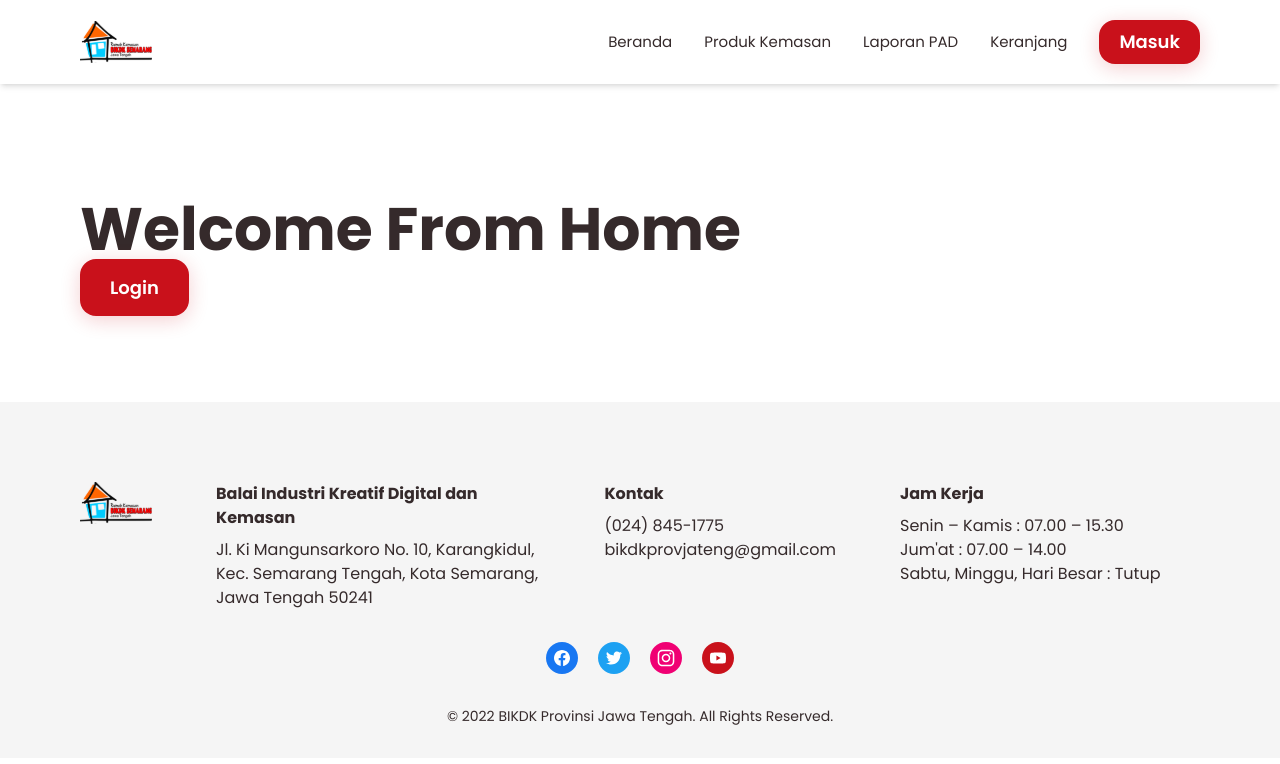
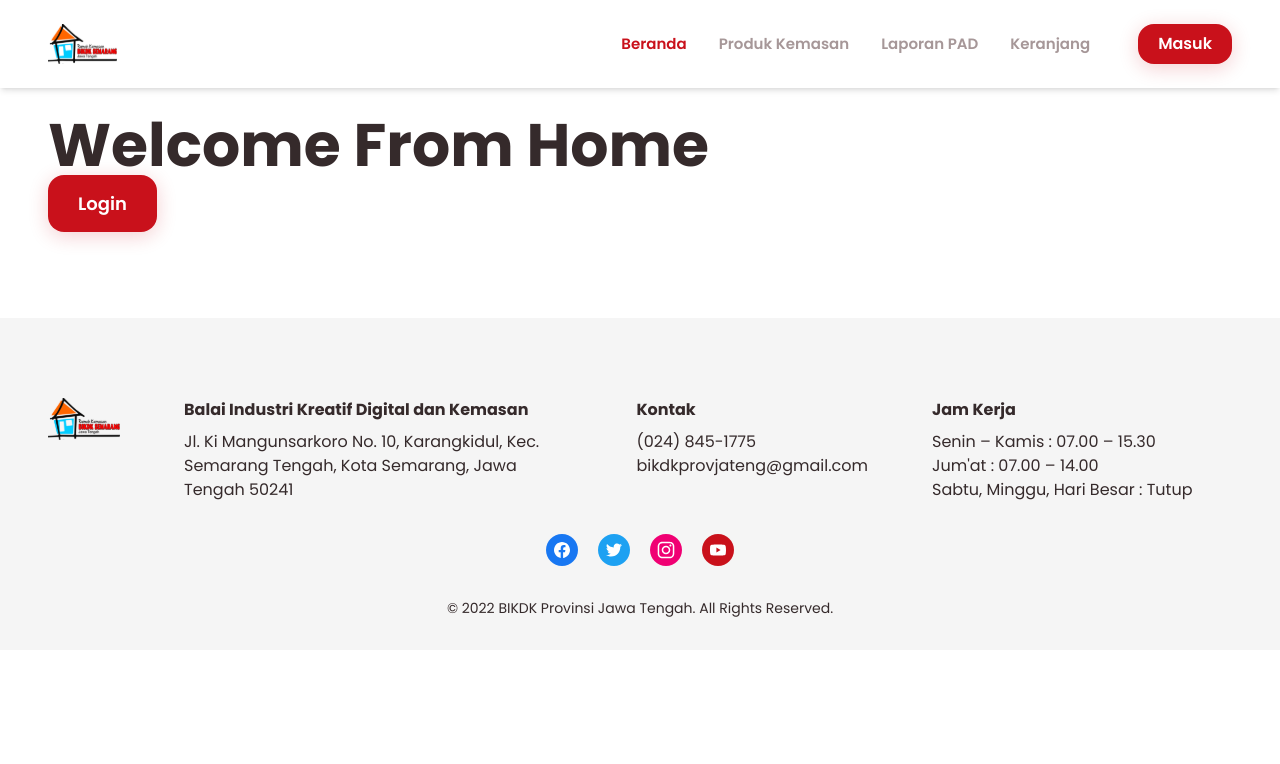
Before and after one commit to ivannoard/simpelmen-fe, a React (Create React App) app: page / in a window 1280 px wide. Shown: the top 764 px of the page. Built offline with nearby package versions, Linux system fonts and the light colour scheme.

Commit message:
restucture components and update styling navbar

```diff
--- /dev/null
+++ b/src/components/Navbar/components/NavbarMobile.jsx
@@ -0,0 +1,107 @@
+import React, { Fragment } from "react";
+import { Link, NavLink } from "react-router-dom";
+import { Menu, Transition } from "@headlessui/react";
+
+import { FiMenu } from "react-icons/fi";
+
+const NavbarMobile = ({ userLog, handleLogout }) => {
+  return (
+    <>
+      <div className='xmd:hidden'>
+        <Menu as='div' className='relative flex'>
+          <Menu.Button>
+            <FiMenu size={25} className='cursor-pointer' />
+          </Menu.Button>
+          <Transition
+            as={Fragment}
+            enter='transition ease-out duration-100'
+            enterFrom='transform opacity-0 scale-95'
+            enterTo='transform opacity-100 scale-100'
+            leave='transition ease-in duration-75'
+            leaveFrom='transform opacity-100 scale-100'
+            leaveTo='transform opacity-0 scale-95'
+          >
+            <Menu.Items
+              as='nav'
+              className='absolute flex flex-col shadow-md top-14 border right-0 bg-white rounded-xl min-w-[15rem] max-w-[17rem] overflow-hidden'
+            >
+              <Menu.Item as='div' className='flex w-full'>
+                {userLog && (
+                  <NavLink
+                    to='/profile'
+                    className='navlink-mobile transition-200 !pt-4 truncate'
+                  >
+                    👋 Hi, <span>Username</span>!
+                  </NavLink>
+                )}
+              </Menu.Item>
+              <Menu.Item as='div' className='flex w-full'>
+                <NavLink
+                  to='/'
+                  className={`navlink-mobile transition-200 ${
+                    !userLog && "!pt-4"
+                  }`}
+                >
+                  Beranda
+                </NavLink>
+              </Menu.Item>
+              <Menu.Item as='div' className='flex w-full'>
+                <NavLink
+                  to='/produk-kemasan'
+                  className='navlink-mobile transition-200'
+                >
+                  Produk Kemasan
+                </NavLink>
+              </Menu.Item>
+              <Menu.Item as='div' className='flex w-full'>
+                <NavLink
+                  to='/laporan'
+                  className='navlink-mobile transition-200'
+                >
+                  Laporan PAD
+                </NavLink>
+              </Menu.Item>
+              <Menu.Item as='div' className='flex w-full'>
+                <NavLink
+                  to='/keranjang'
+                  className='navlink-mobile transition-200 !pb-4'
+                >
+                  Keranjang
+                </NavLink>
+              </Menu.Item>
+              <hr />
+              <Menu.Item as='div' className='flex w-full'>
+                {!userLog && (
+                  <div className='w-full flex justify-center py-4'>
+                    <Link to='/login'>
+                      <button className='button-fill-sm !px-14'>Masuk</button>
+                    </Link>
+                  </div>
+                )}
+                {userLog && (
+                  <div className='flex flex-col w-full'>
+                    <NavLink
+                      to='/dashboard'
+                      className='navlink-mobile transition-200 !pt-4'
+                    >
+                      Dashboard
+                    </NavLink>
+                    <p
+                      className='navlink-mobile transition-200 !pb-4'
+                      aria-label='button'
+                      onClick={handleLogout}
+                    >
+                      Logout
+                    </p>
+                  </div>
+                )}
+              </Menu.Item>
+            </Menu.Items>
+          </Transition>
+        </Menu>
+      </div>
+    </>
+  );
+};
+
+export default NavbarMobile;
--- a/src/components/Navbar/index.jsx
+++ b/src/components/Navbar/index.jsx
@@ -1,8 +1,11 @@
 import React, { Fragment } from "react";
+import { Link, NavLink, useNavigate } from "react-router-dom";
+import { Menu, Transition } from "@headlessui/react";
+
 import svg from "../../assets/svg";
-import { FiMenu } from "react-icons/fi";
-import { Menu, Transition } from "@headlessui/react";
-import { Link, useNavigate } from "react-router-dom";
+import "./styles.css";
+import { HiChevronDown } from "react-icons/hi";
+import NavbarMobile from "./components/NavbarMobile";
 
 const Navbar = () => {
   const user = localStorage.getItem("user");
@@ -13,83 +16,70 @@ const Navbar = () => {
     navigate("/");
   };
   return (
-    <div className="Navbar w-full shadow-md">
-      <div className="containers items-center justify-between bg-white !py-[10px] md:!py-[20px] grid grid-cols-12">
-        <div
-          className="col-span-6 2xsm:col-span-8 lg:max-w-[4.5rem] md:col-span-1 cursor-pointer"
-          onClick={() => navigate("/")}
-        >
+    <nav className='w-full shadow-md fixed z-10'>
+      <div className='containers flex items-center justify-between bg-white !py-3 xmd:!py-6'>
+        <div className='cursor-pointer' onClick={() => navigate("/")}>
           <img
             src={svg.logoSimpelmen}
-            alt="simplemen-brand-logo"
-            className="block lg:w-full h-[3rem] lg:h-auto"
+            alt='simplemen-brand-logo'
+            className='block h-10'
           />
         </div>
-        <div className="col-span-11 hidden md:block">
-          <div className="flex justify-end gap-8 items-center">
-            <p
-              onClick={() => navigate("/")}
-              className="text-[15px] hover:text-primary-900 transition cursor-pointer"
-            >
+        <div className='hidden xmd:block'>
+          <div className='flex justify-end gap-8 items-center'>
+            <NavLink to='/' className='navlinks transition-200'>
               Beranda
-            </p>
-            <p
-              onClick={() => navigate("/produk-kemasan")}
-              className="text-[15px] hover:text-primary-900 transition cursor-pointer"
-            >
+            </NavLink>
+            <NavLink to='/produk-kemasan' className='navlinks transition-200'>
               Produk Kemasan
-            </p>
-            <p
-              onClick={() => navigate("/laporan")}
-              className="text-[15px] hover:text-primary-900 transition cursor-pointer"
-            >
+            </NavLink>
+            <NavLink to='/laporan' className='navlinks transition-200'>
               Laporan PAD
-            </p>
-            <p
-              onClick={() => navigate("/keranjang")}
-              className="text-[15px] hover:text-primary-900 transition cursor-pointer"
-            >
+            </NavLink>
+            <NavLink to='/keranjang' className='navlinks transition-200'>
               Keranjang
-            </p>
-            <Link to="/login">
-              <button
-                className={`button-fill ${
-                  user ? "hidden" : ""
-                } !py-[8px] !px-5 text-[15px]`}
-              >
-                Masuk
-              </button>
+            </NavLink>
+            <Link to='/login' className={`ml-4 ${user && "hidden"}`}>
+              <button className='button-fill-sm'>Masuk</button>
             </Link>
-            {user ? (
-              <Menu as="div" className="relative">
+            {user && (
+              <Menu as='div' className='relative'>
                 <Menu.Button>
-                  <h4>Username</h4>
+                  <div className='flex items-center ml-4'>
+                    <p className='text-15/sp font-semibold mr-2 max-w-[5.625rem] lg:max-w-none truncate'>
+                      Username
+                    </p>
+                    <HiChevronDown className='text-2xl' />
+                  </div>
                 </Menu.Button>
                 <Transition
                   as={Fragment}
-                  enter="transition ease-out duration-100"
-                  enterFrom="transform opacity-0 scale-95"
-                  enterTo="transform opacity-100 scale-100"
-                  leave="transition ease-in duration-75"
-                  leaveFrom="transform opacity-100 scale-100"
-                  leaveTo="transform opacity-0 scale-95"
+                  enter='transition ease-out duration-100'
+                  enterFrom='transform opacity-0 scale-95'
+                  enterTo='transform opacity-100 scale-100'
+                  leave='transition ease-in duration-75'
+                  leaveFrom='transform opacity-100 scale-100'
+                  leaveTo='transform opacity-0 scale-95'
                 >
                   <Menu.Items
-                    as="div"
-                    className="absolute flex flex-col gap-y-3 shadow-md top-14 p-3 border right-0 bg-white rounded-md w-[250px]"
+                    as='div'
+                    className='absolute flex flex-col shadow-md top-10 right-0 bg-white rounded-xl border w-40 overflow-hidden'
                   >
-                    <Menu.Item as="div">
+                    <Menu.Item as='div'>
                       <p
                         onClick={() => navigate("/dashboard")}
-                        className="cursor-pointer hover:text-primary-900"
+                        className='text-15/sp font-semibold px-30/sp py-3 cursor-pointer bg-white hover:bg-orange-400/60 transition-200'
+                        aria-label='button'
                       >
                         Dashboard
                       </p>
                     </Menu.Item>
-                    <Menu.Item as="div">
+                    <hr />
+                    <Menu.Item as='div'>
                       <p
                         onClick={(e) => handleLogout(e)}
-                        className="cursor-pointer hover:text-primary-900"
+                        className='text-15/sp font-semibold px-30/sp py-3 cursor-pointer bg-white hover:bg-orange-400/60 transition-200'
+                        aria-label='button'
                       >
                         Logout
                       </p>
@@ -97,72 +87,13 @@ const Navbar = () => {
                   </Menu.Items>
                 </Transition>
               </Menu>
-            ) : (
-              ""
             )}
           </div>
         </div>
-        <div className="col-span-6 2xsm:col-span-4 md:hidden ml-auto">
-          <Menu as="div" className="relative">
-            <Menu.Button>
-              <FiMenu size={25} className="cursor-pointer" />
-            </Menu.Button>
-            <Transition
-              as={Fragment}
-              enter="transition ease-out duration-100"
-              enterFrom="transform opacity-0 scale-95"
-              enterTo="transform opacity-100 scale-100"
-              leave="transition ease-in duration-75"
-              leaveFrom="transform opacity-100 scale-100"
-              leaveTo="transform opacity-0 scale-95"
-            >
-              <Menu.Items
-                as="div"
-                className="absolute flex flex-col gap-y-3 shadow-md top-14 p-3 border right-0 bg-white rounded-md w-[250px]"
-              >
-                <Menu.Item as="div">
-                  <button onClick={() => navigate("/")}>Beranda</button>
-                </Menu.Item>
-                <Menu.Item as="div">
-                  <button onClick={() => navigate("/produk-kemasan")}>
-                    Produk Kemasan
-                  </button>
-                </Menu.Item>
-                <Menu.Item as="div">
-                  <button onClick={() => navigate("/laporan")}>
-                    Laporan PAD
-                  </button>
-                </Menu.Item>
-                <Menu.Item as="div">
-                  <button onClick={() => navigate("/keranjang")}>
-                    Keranjang
-                  </button>
-                </Menu.Item>
-                <Menu.Item as="div">
-                  {!user && (
-                    <Link to="/login">
-                      <button className="bg-primary-900 text-white rounded-md !py-[0.5px] w-1/2 ">
-                        Masuk
-                      </button>
-                    </Link>
-                  )}
-                  {user && (
-                    <div className="flex flex-col gap-2 pt-3 border-t-2">
-                      <Link to="/dashboard">
-                        <button>Dashboard</button>
-                      </Link>
-                      <Link to="/">
-                        <button>Logout</button>
-                      </Link>
-                    </div>
-                  )}
-                </Menu.Item>
-              </Menu.Items>
-            </Transition>
-          </Menu>
-        </div>
+
+        <NavbarMobile userLog={user} handleLogout={(e) => handleLogout(e)} />
       </div>
-    </div>
+    </nav>
   );
 };
 
--- /dev/null
+++ b/src/components/Navbar/styles.css
@@ -0,0 +1,16 @@
+/* Language: css */
+/* using: tailwindcss */
+/* Path: src\components\Navbar\styles.css */
+
+.navlinks {
+  @apply text-15/sp font-semibold text-secondary-800 hover:text-primary-900 cursor-pointer;
+}
+.navlinks.active {
+  @apply text-primary-900;
+}
+.navlink-mobile {
+  @apply text-15/sp font-semibold px-30/sp py-3 cursor-pointer bg-white hover:bg-orange-400/60 block w-full;
+}
+.navlink-mobile.active {
+  @apply text-primary-900 hover:text-dark;
+}
--- a/src/index.css
+++ b/src/index.css
@@ -50,10 +50,10 @@ p {
 }
 
 .button-fill-sm {
-  @apply text-15/sp text-white font-semibold px-5 py-2 rounded-2xl bg-primary-900 hover:bg-primary-600 shadow-[0_4px_20px_0_#C9111B33];
+  @apply text-base text-white font-semibold px-5 py-2 rounded-2xl bg-primary-900 hover:bg-primary-600 shadow-[0_4px_20px_0_#C9111B33];
 }
 .btn-white-sm {
-  @apply text-15/sp text-dark font-semibold px-30/sp py-2 rounded-2xl bg-white hover:text-primary-900 shadow-[0_4px_20px_0_#C9111B33];
+  @apply text-base text-dark font-semibold px-30/sp py-2 rounded-2xl bg-white hover:text-primary-900 shadow-[0_4px_20px_0_#C9111B33];
 }
 
 /* form */
--- a/tailwind.config.js
+++ b/tailwind.config.js
@@ -10,7 +10,7 @@ module.exports = {
       xmd: "840px",
       "2md": "960px",
       lg: "1024px",
-      xl: "1216px",
+      xl: "1312px",
       "2xl": "1440px",
     },
     extend: {
```
